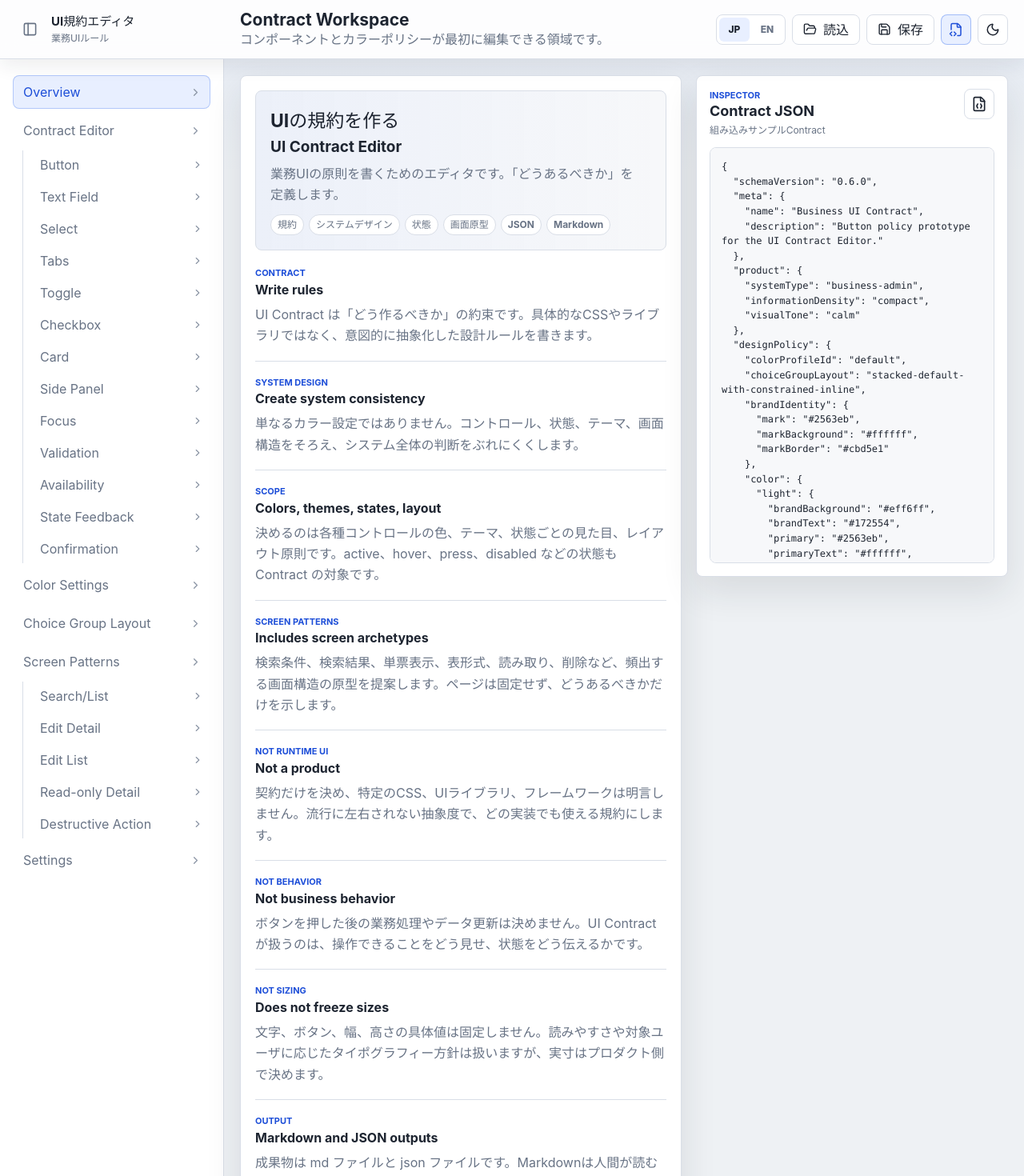
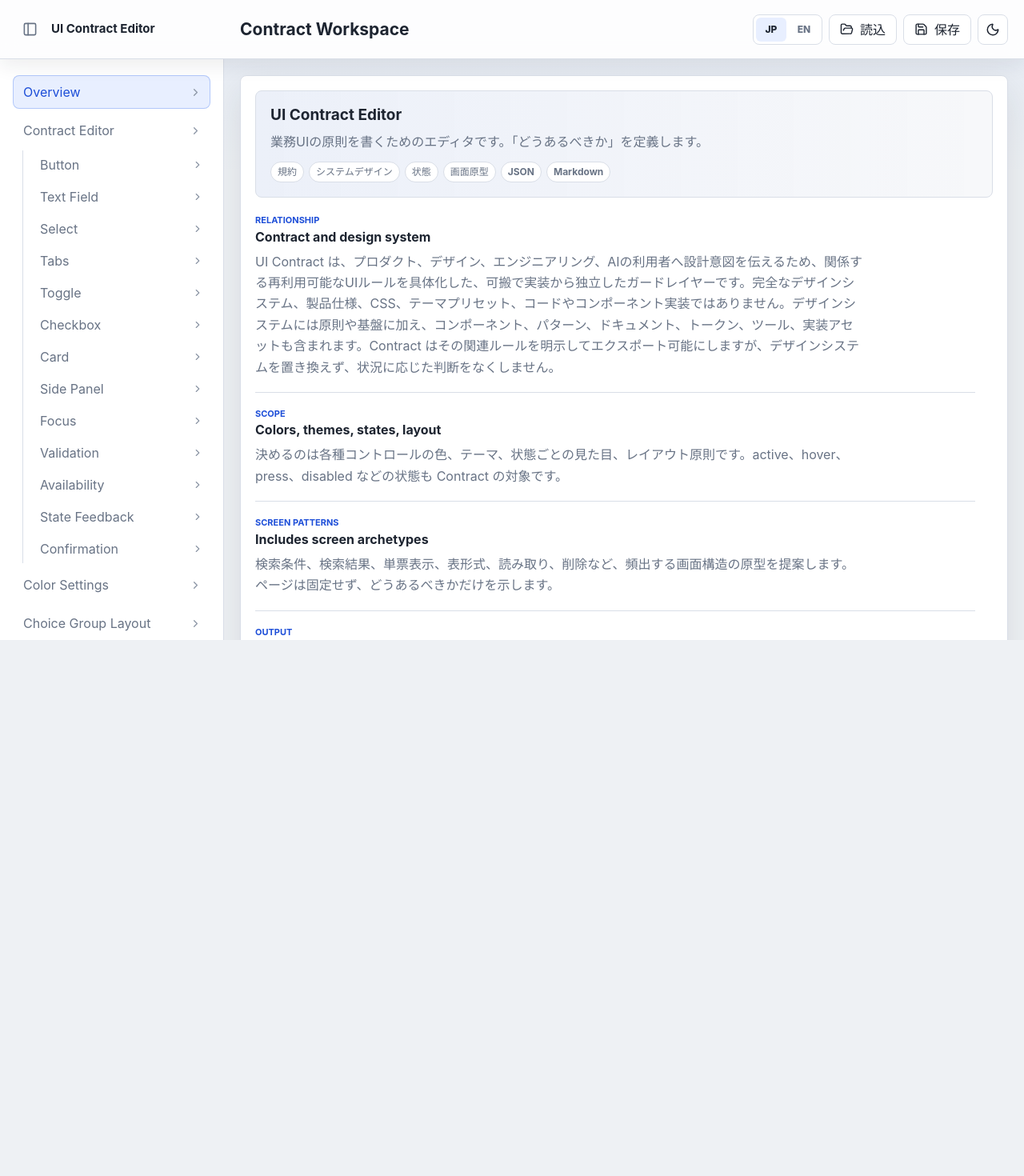
Before and after one commit to mk3008/ui-contract, a React (Vite) app: page / in a window 1280 px wide. Shown: the top 1470 px of the page at 80% size. After the commit the page ends 800 px from the top, so only its background shows below. Built offline with nearby package versions, Linux system fonts and the light colour scheme.

Commit message:
feat(editor): simplify contract workspace

```diff
--- a/src/content/overview-content.json
+++ b/src/content/overview-content.json
@@ -2,20 +2,14 @@
   "ja": {
     "languageLabel": "日本語",
     "translationNote": "原文",
-    "tagline": "UIの規約を作る",
     "title": "UI Contract Editor",
     "lead": "業務UIの原則を書くためのエディタです。「どうあるべきか」を定義します。",
     "keywords": ["規約", "システムデザイン", "状態", "画面原型", "JSON", "Markdown"],
     "sections": [
       {
-        "eyebrow": "Contract",
-        "title": "規則を書く",
-        "body": "UI Contract は「どう作るべきか」の約束です。具体的なCSSやライブラリではなく、意図的に抽象化した設計ルールを書きます。"
-      },
-      {
-        "eyebrow": "System design",
-        "title": "システムの統一感を作る",
-        "body": "単なるカラー設定ではありません。コントロール、状態、テーマ、画面構造をそろえ、システム全体の判断をぶれにくくします。"
+        "eyebrow": "Relationship",
+        "title": "Contract とデザインシステム",
+        "body": "UI Contract は、プロダクト、デザイン、エンジニアリング、AIの利用者へ設計意図を伝えるため、関係する再利用可能なUIルールを具体化した、可搬で実装から独立したガードレイヤーです。完全なデザインシステム、製品仕様、CSS、テーマプリセット、コードやコンポーネント実装ではありません。デザインシステムには原則や基盤に加え、コンポーネント、パターン、ドキュメント、トークン、ツール、実装アセットも含まれます。Contract はその関連ルールを明示してエクスポート可能にしますが、デザインシステムを置き換えず、状況に応じた判断をなくしません。"
       },
       {
         "eyebrow": "Scope",
@@ -27,66 +21,25 @@
         "title": "画面の原型も決まる",
         "body": "検索条件、検索結果、単票表示、表形式、読み取り、削除など、頻出する画面構造の原型を提案します。ページは固定せず、どうあるべきかだけを示します。"
       },
-            {
-        "eyebrow": "Not runtime UI",
-        "title": "製品ではない",
-        "body": "契約だけを決め、特定のCSS、UIライブラリ、フレームワークは明言しません。流行に左右されない抽象度で、どの実装でも使える規約にします。"
-      },
-      {
-        "eyebrow": "Not behavior",
-        "title": "処理は決めない",
-        "body": "ボタンを押した後の業務処理やデータ更新は決めません。UI Contract が扱うのは、操作できることをどう見せ、状態をどう伝えるかです。"
-      },
-      {
-        "eyebrow": "Not sizing",
-        "title": "サイズを固定しない",
-        "body": "文字、ボタン、幅、高さの具体値は固定しません。読みやすさや対象ユーザに応じたタイポグラフィー方針は扱いますが、実寸はプロダクト側で決めます。"
-      },
       {
         "eyebrow": "Output",
         "title": "成果物はMarkdownとJSON",
         "body": "成果物は md ファイルと json ファイルです。Markdownは人間が読む説明、JSONは再編集とAI参照のためのデータです。",
         "items": ["ui-contract.json", "ui-contract.md"]
-      },
-      {
-        "eyebrow": "Strength",
-        "title": "規則の強さ",
-        "body": "判断に迷ったとき、どうあるべきかの指針です。自由を完全に奪うものではありません。"
       }
     ]
   },
   "en": {
     "languageLabel": "English",
     "translationNote": "Translation",
-    "tagline": "Define the UI contract.",
     "title": "UI Contract Editor",
     "lead": "An editor for writing business UI principles. It defines how the UI should behave and appear.",
     "keywords": ["Rules", "System design", "States", "Screen patterns", "JSON", "Markdown"],
     "sections": [
       {
-        "eyebrow": "Contract",
-        "title": "Write rules",
-        "body": "A UI Contract says how UI should be made. It is not CSS or a component library; it is an intentionally abstract design rule set."
-      },
-      {
-        "eyebrow": "System design",
-        "title": "Create system consistency",
-        "body": "This is not just color configuration. It aligns controls, states, themes, and screen structures so decisions stay consistent across the system."
-      },
-      {
-        "eyebrow": "Not runtime UI",
-        "title": "Not a product",
-        "body": "It defines the contract only. It does not prescribe a CSS system, UI library, or framework. It stays abstract enough to outlive implementation trends."
-      },
-      {
-        "eyebrow": "Not behavior",
-        "title": "Not business behavior",
-        "body": "It does not define what happens after a button is pressed or how data changes. UI Contract defines how affordances, actions, and states are represented."
-      },
-      {
-        "eyebrow": "Not sizing",
-        "title": "Does not freeze sizes",
-        "body": "It does not fix exact text size, button size, width, or height. It can define typography principles for readability and target users, but product teams own the final dimensions."
+        "eyebrow": "Relationship",
+        "title": "Contract and design system",
+        "body": "A UI Contract is a portable, implementation-independent guardrail layer that makes relevant reusable UI rules concrete for communicating design intent to product, design, engineering, and AI consumers. It is not a complete design system, product specification, CSS, theme preset, or code or component implementation. A design system includes principles and foundations as well as components, patterns, documentation, tokens, tools, and implementation assets. The Contract makes related rules explicit and exportable; it does not replace the design system or remove contextual judgment."
       },
       {
         "eyebrow": "Scope",
@@ -103,11 +56,6 @@
         "title": "Markdown and JSON outputs",
         "body": "The outputs are md and json files. Markdown explains the contract for people. JSON supports re-editing and AI reference.",
         "items": ["ui-contract.json", "ui-contract.md"]
-      },
-      {
-        "eyebrow": "Strength",
-        "title": "Rule strength",
-        "body": "It is a guide for decisions when the answer is unclear. It cannot cover everything, so it does not remove all product discretion."
       }
     ]
   }
--- a/src/i18n.ts
+++ b/src/i18n.ts
@@ -55,14 +55,11 @@ const translationEntries: TranslationEntry[] = [
   { ja: '検索、リセット、結果件数、並び替え可能な列、ページング、文脈に応じた行・一括操作を使う。', en: 'Use a visible search action, reset, result count, sortable columns, pagination, and contextual row/bulk action areas.' },
   { ja: 'セマンティックカラープロファイル。', en: 'Semantic color profile.' }, { ja: 'このセマンティックロールに対する検証済み16進色。', en: 'A validated hex color for this semantic role.' }, { ja: '検証済みのアイデンティティ用カラー。', en: 'A validated color for this identity role.' },
   { ja: '既定', en: 'Default' }, { ja: 'カスタム', en: 'Custom' }, { ja: '濃いスレートブルー', en: 'Deep Slate Blue' }, { ja: 'エンタープライズブルー', en: 'Enterprise Blue' }, { ja: '生産性インディゴ', en: 'Productivity Indigo' }, { ja: '信頼のグリーン', en: 'Trust Green' }, { ja: 'ティール運用', en: 'Teal Operations' }, { ja: 'ニュートラルグラファイト', en: 'Neutral Graphite' }, { ja: 'コーポレートレッド', en: 'Corporate Red' }, { ja: '運用オレンジ', en: 'Operations Orange' }, { ja: 'オフィスニュートラル', en: 'Office Neutral' }, { ja: 'ホライズンシアン', en: 'Horizon Cyan' }, { ja: '金融ネイビー', en: 'Financial Navy' }, { ja: '既定のカラー', en: 'Default color' },
-  { ja: 'UI規約エディタ', en: 'UI Contract Editor' },
-  { ja: '業務UIルール', en: 'Business UI rules' },
-  { ja: '規約ワークスペース', en: 'Contract Workspace' },
-  { ja: 'コンポーネントとカラーポリシーが最初に編集できる領域です。', en: 'Component and color policy are the first editable slices.' },
   { ja: '読み込み', en: 'Load' },
+  { ja: 'このファイルをJSONとして読み込めませんでした。JSONファイルを選んで再試行してください。', en: 'Could not read this file as JSON. Choose a JSON file and try again.' },
+  { ja: 'このContractは読み込めません。対応するUI Contractファイルを選んで再試行してください。', en: 'This Contract cannot be loaded. Choose a supported UI Contract file and try again.' },
+  { ja: '別のファイルを選ぶ', en: 'Try another file' },
   { ja: '保存', en: 'Save' },
-  { ja: 'Contract JSONを表示', en: 'Show contract JSON' },
-  { ja: 'Contract JSONを隠す', en: 'Hide contract JSON' },
   { ja: 'ライトテーマにする', en: 'Use light' },
   { ja: 'ダークテーマにする', en: 'Use dark' },
   { ja: 'ライトテーマへ切り替え', en: 'Switch to light theme' },
@@ -103,14 +100,7 @@ const translationEntries: TranslationEntry[] = [
   { ja: 'サイドバーを開く', en: 'Open sidebar' },
   { ja: '言語', en: 'Language' },
   { ja: '概要キーワード', en: 'Overview keywords' },
-  { ja: '現在の対象', en: 'Current focus' },
-  { ja: 'コンポーネントとカラー規約の編集は、焦点を絞ったプレビューにつながっています。', en: 'Component and color contract editing are wired to focused previews.' },
   { ja: 'インスペクター', en: 'Inspector' },
-  { ja: 'Contract JSON', en: 'Contract JSON' },
-  { ja: '組み込みサンプルContract', en: 'Built-in sample contract' },
-  { ja: '組み込みサンプルContractを使用中です。', en: 'Using built-in sample contract.' },
-  { ja: 'JSONを編集可能なContract状態に読み込みました。', en: 'Loaded JSON into the editable contract state.' },
-  { ja: 'このファイルをUI Contract JSONとして読み込めませんでした。', en: 'Could not load this file as a UI Contract JSON.' },
   { ja: '読み込み済み', en: 'Loaded' },
 
   { ja: '設定', en: 'Settings' },
--- a/src/main.tsx
+++ b/src/main.tsx
@@ -1,8 +1,7 @@
-import { StrictMode, useEffect, useLayoutEffect, useMemo, useRef, useState } from 'react'
+import { StrictMode, useEffect, useLayoutEffect, useRef, useState } from 'react'
 import { createRoot, type Root } from 'react-dom/client'
 import {
   ChevronRight,
-  FileJson,
   FolderOpen,
   LoaderCircle,
   Moon,
@@ -10,7 +9,6 @@ import {
   Plus,
   Save,
   Sun,
-  FileCode2,
 } from 'lucide-react'
 import overviewContentSource from './content/overview-content.json'
 import {
@@ -28,7 +26,7 @@ import {
 import { ChoiceGroupLayoutContractPanel } from './choice-group-layout-contract'
 import { InteractiveScreenPatterns, ScreenPatternPageArtifact } from './interactive-screen-patterns'
 import { screenPatternExampleIds, type ScreenPatternExampleId } from './screen-pattern-evidence'
-import { translateUiDocument, type UiLanguage } from './i18n'
+import { translateUiDocument, translateUiText, type UiLanguage } from './i18n'
 import { defaultContract } from './contract/defaults'
 import { importContract } from './contract/import'
 import { generateJson } from './contract/output'
@@ -52,7 +50,6 @@ type OverviewSection = {
 type OverviewContent = {
   languageLabel: string
   translationNote: string
-  tagline: string
   title: string
   lead: string
   keywords: string[]
@@ -429,9 +426,8 @@ function App() {
   const [selectedMenu, setSelectedMenu] = useState<MenuItem>('Overview')
   const [contract, setContract] = useState<UiContract>(sampleContract)
   const [loadedFile, setLoadedFile] = useState<LoadedFile | null>(null)
-  const [loadMessage, setLoadMessage] = useState('Using built-in sample contract.')
+  const [loadError, setLoadError] = useState<'malformed' | 'invalid' | null>(null)
   const [isSidebarOpen, setIsSidebarOpen] = useState(true)
-  const [isInspectorOpen, setIsInspectorOpen] = useState(true)
   const fileInputRef = useRef<HTMLInputElement>(null)
 
   useEffect(() => {
@@ -446,8 +442,6 @@ function App() {
   useLayoutEffect(() => {
     translateUiDocument(language)
   })
-
-  const contractText = useMemo(() => generateJson(contract as unknown as import('./contract/types').UiContract), [contract])
 
   const buttonPolicy = contract.componentPolicy.button
   const textFieldPolicy = contract.componentPolicy.textField
@@ -465,12 +459,6 @@ function App() {
   const brandIdentity = contract.designPolicy.brandIdentity
   const colorPolicy = contract.designPolicy.color
   const colorProfileId = contract.designPolicy.colorProfileId
-  const inspectorSourceText = loadedFile
-    ? `Loaded: ${loadedFile.name} · ${loadedFile.loadedAt}`
-    : loadMessage === 'Using built-in sample contract.'
-      ? 'Built-in sample contract'
-      : loadMessage
-
   const updateButtonPolicy = <Key extends keyof UiContract['componentPolicy']['button']>(
     key: Key,
     value: UiContract['componentPolicy']['button'][Key],
@@ -727,29 +715,26 @@ function App() {
   const handleFileChange = async (event: React.ChangeEvent<HTMLInputElement>) => {
     const file = event.target.files?.[0]
     if (!file) return
+    setLoadError(null)
 
     try {
       const content = await file.text()
-      const result = importContract(JSON.parse(content))
-      if (!result.contract) {
-        setLoadMessage(`${result.outcome}: ${result.diagnostics.join(' ')}`)
-        return
-      }
+      let result
+      try { result = importContract(JSON.parse(content)) } catch { setLoadError('malformed'); return }
+      if (!result.contract) { setLoadError('invalid'); return }
       setContract(result.contract as unknown as UiContract)
+      setLoadError(null)
       setLoadedFile({
         name: file.name,
         loadedAt: new Date().toLocaleString(),
       })
-      setLoadMessage(`${result.outcome}: ${result.diagnostics.join(' ') || 'Loaded JSON into the editable contract state.'}`)
-    } catch {
-      setLoadMessage('Could not load this file as a UI Contract JSON.')
-    } finally {
+    } catch { setLoadError('invalid') } finally {
       event.target.value = ''
     }
   }
 
   const handleSave = () => {
-    const blob = new Blob([contractText], { type: 'application/json' })
+    const blob = new Blob([generateJson(contract as unknown as import('./contract/types').UiContract)], { type: 'application/json' })
     const url = URL.createObjectURL(blob)
     const anchor = document.createElement('a')
     anchor.href = url
@@ -933,15 +918,13 @@ function App() {
 
           <div className="brand">
             <div>
-              <div className="brand-name">UI Contract Editor</div>
-              <div className="brand-subtitle">Business UI rules</div>
+              <div className="brand-name" data-i18n-skip>UI Contract Editor</div>
             </div>
           </div>
         </div>
 
         <div className="topbar-title">
           <h1>Contract Workspace</h1>
-          <p>Component and color policy are the first editable slices.</p>
         </div>
 
         <div className="topbar-actions">
@@ -972,17 +955,6 @@ function App() {
           <button aria-label="Save UI Contract" className="toolbar-button" onClick={handleSave} type="button">
             <Save size={17} />
             <span data-i18n-skip>保存</span>
-          </button>
-          <button
-            className={`icon-button ${isInspectorOpen ? 'is-active' : ''}`}
-            onClick={() => setIsInspectorOpen((current) => !current)}
-            type="button"
-            aria-controls="contract-inspector"
-            aria-expanded={isInspectorOpen}
-            aria-label={isInspectorOpen ? 'Hide contract JSON' : 'Show contract JSON'}
-            title={isInspectorOpen ? 'Hide contract JSON' : 'Show contract JSON'}
-          >
-            <FileCode2 size={18} />
           </button>
           <button
             className="icon-button"
@@ -1043,16 +1015,11 @@ function App() {
                 )
               })}
             </nav>
-
-            <div className="sidebar-card">
-              <div className="card-kicker">Current focus</div>
-              <p>Component and color contract editing are wired to focused previews.</p>
-            </div>
           </aside>
         ) : null}
 
         <main className="workspace">
-          <section className={`content-grid ${isInspectorOpen ? '' : 'is-inspector-collapsed'}`}>
+          <section className="content-grid">
             <section className="main-panel">
               {!isOverviewPage ? (
                 <div className="section-heading">
@@ -1063,32 +1030,11 @@ function App() {
                   <span className="state-pill">{pageStatus}</span>
                 </div>
               ) : null}
+              {loadError ? <div className="load-feedback" role="alert"><p>{translateUiText(loadError === 'malformed' ? 'Could not read this file as JSON. Choose a JSON file and try again.' : 'This Contract cannot be loaded. Choose a supported UI Contract file and try again.', language)}</p><button className="contract-button secondary-outline" onClick={handleLoad} type="button">{translateUiText('Try another file', language)}</button></div> : null}
 
               {renderMainContent()}
 
             </section>
-
-            {isInspectorOpen ? (
-              <aside className="inspector" id="contract-inspector">
-                <div className="inspector-header">
-                  <div>
-                    <p className="eyebrow">Inspector</p>
-                    <h2>Contract JSON</h2>
-                    <p className="inspector-meta">{inspectorSourceText}</p>
-                  </div>
-                  <button
-                    className="icon-button"
-                    onClick={() => setIsInspectorOpen(false)}
-                    type="button"
-                    aria-label="Hide contract JSON"
-                  >
-                    <FileJson size={20} />
-                  </button>
-                </div>
-
-                <pre className="json-preview">{contractText}</pre>
-              </aside>
-            ) : null}
           </section>
         </main>
       </div>
@@ -3024,7 +2970,6 @@ function OverviewPanel({ language }: { language: OverviewLanguage }) {
     <div className="overview-panel">
       <div className="overview-hero">
         <div>
-          <strong className="overview-tagline">{content.tagline}</strong>
           <h3>{content.title}</h3>
           <p>{content.lead}</p>
           <div className="overview-keywords" aria-label="Overview keywords">
--- a/src/styles.css
+++ b/src/styles.css
@@ -51,10 +51,17 @@
   box-sizing: border-box;
 }
 
+html,
+body,
+#root {
+  height: 100%;
+  min-height: 0;
+}
+
 body {
   margin: 0;
   min-width: 320px;
-  min-height: 100vh;
+  overflow: hidden;
 }
 
 button {
@@ -62,9 +69,11 @@ button {
 }
 
 .app-shell {
-  min-height: 100vh;
-  display: grid;
-  grid-template-rows: auto 1fr;
+  height: 100dvh;
+  min-height: 0;
+  display: grid;
+  grid-template-rows: auto minmax(0, 1fr);
+  overflow: hidden;
   background:
     linear-gradient(180deg, rgba(37, 99, 235, 0.05), transparent 220px),
     var(--page);
@@ -74,6 +83,7 @@ button {
   min-height: 0;
   display: grid;
   grid-template-columns: 280px minmax(0, 1fr);
+  overflow: hidden;
 }
 
 .app-shell.is-sidebar-collapsed .app-body {
@@ -88,6 +98,8 @@ button {
   display: flex;
   flex-direction: column;
   gap: 22px;
+  overflow-y: auto;
+  overscroll-behavior: contain;
 }
 
 .brand {
@@ -102,14 +114,6 @@ button {
   font-size: 15px;
   font-weight: 700;
   color: var(--text);
-  text-overflow: ellipsis;
-  white-space: nowrap;
-}
-
-.brand-subtitle {
-  overflow: hidden;
-  font-size: 12px;
-  color: var(--muted);
   text-overflow: ellipsis;
   white-space: nowrap;
 }
@@ -197,21 +201,6 @@ button {
   color: var(--subtle);
 }
 
-.sidebar-card {
-  margin-top: auto;
-  padding: 14px;
-  border: 1px solid var(--line);
-  border-radius: var(--radius);
-  background: var(--surface-soft);
-}
-
-.sidebar-card p {
-  margin: 6px 0 0;
-  font-size: 13px;
-  color: var(--muted);
-}
-
-.card-kicker,
 .eyebrow {
   font-size: 11px;
   font-weight: 700;
@@ -222,7 +211,10 @@ button {
 
 .workspace {
   min-width: 0;
+  min-height: 0;
   padding: 20px;
+  overflow-y: auto;
+  overscroll-behavior: contain;
 }
 
 .topbar {
@@ -304,7 +296,6 @@ h3 {
   color: var(--text);
 }
 
-.topbar-title p,
 .empty-state p {
   color: var(--muted);
 }
@@ -385,18 +376,12 @@ h3 {
 
 .content-grid {
   display: grid;
-  grid-template-columns: minmax(0, 1fr) 390px;
-  gap: 18px;
+  grid-template-columns: minmax(0, 1fr);
   align-items: start;
   margin-top: 0;
 }
 
-.content-grid.is-inspector-collapsed {
-  grid-template-columns: minmax(0, 1fr);
-}
-
-.main-panel,
-.inspector {
+.main-panel {
   min-width: 0;
   border: 1px solid var(--line);
   border-radius: var(--radius);
@@ -411,8 +396,7 @@ h3 {
   gap: 18px;
 }
 
-.section-heading,
-.inspector-header {
+.section-heading {
   display: flex;
   align-items: flex-start;
   justify-content: space-between;
@@ -468,18 +452,6 @@ h3 {
     var(--surface-soft);
 }
 
-.overview-hero h3 {
-  margin-top: 6px;
-}
-
-.overview-tagline {
-  display: block;
-  margin-top: 5px;
-  color: var(--text);
-  font-size: 23px;
-  line-height: 1.25;
-}
-
 .overview-hero p:not(.eyebrow) {
   max-width: 840px;
   margin-top: 8px;
@@ -1143,6 +1115,9 @@ h3 {
   font: inherit;
   font-weight: 700;
 }
+
+.load-feedback { padding: 12px; border: 1px solid var(--danger); border-radius: var(--radius); color: var(--text); background: var(--surface-soft); }
+.load-feedback p { margin: 0 0 8px; }
 
 .evidence-downloads button { display: inline-flex; align-items: center; gap: 5px; }
 .download-icon { width: 15px; height: 15px; }
@@ -3265,39 +3240,6 @@ h3 {
   gap: 16px;
 }
 
-.inspector {
-  padding: 16px;
-  display: flex;
-  flex-direction: column;
-  gap: 12px;
-}
-
-.inspector-meta {
-  max-width: 320px;
-  margin-top: 4px;
-  overflow: hidden;
-  color: var(--muted);
-  font-size: 12px;
-  text-overflow: ellipsis;
-  white-space: nowrap;
-}
-
-.json-preview {
-  min-height: 320px;
-  max-height: 520px;
-  margin: 0;
-  padding: 14px;
-  overflow: auto;
-  border: 1px solid var(--line);
-  border-radius: var(--radius);
-  color: var(--text);
-  background: var(--surface-soft);
-  font-family: "Cascadia Code", "SFMono-Regular", Consolas, monospace;
-  font-size: 12px;
-  line-height: 1.55;
-  white-space: pre-wrap;
-}
-
 .stretch {
   flex: 1 1 0;
 }
@@ -3315,10 +3257,15 @@ h3 {
 @media (max-width: 1080px) {
   .app-body {
     grid-template-columns: 1fr;
+    grid-template-rows: minmax(0, 2fr) minmax(0, 3fr);
   }
 
+  .app-shell.is-sidebar-collapsed .app-body {
+    grid-template-rows: minmax(0, 1fr);
+  }
+
   .sidebar {
-    min-height: auto;
+    min-height: 0;
     border-right: 0;
     border-bottom: 1px solid var(--line);
   }
@@ -3363,6 +3310,7 @@ h3 {
   }
 
   .topbar-start {
+    flex: 0 0 auto;
     min-width: 0;
   }
 
```
Also changed, not shown: src/interactive-screen-patterns.tsx (+2 -19 lines), 2 other files (tests, documents, lock files or other folders).
